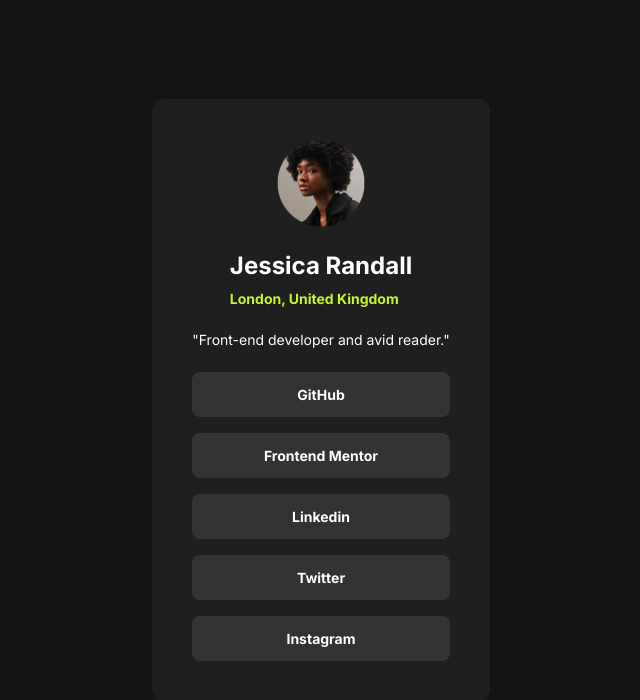
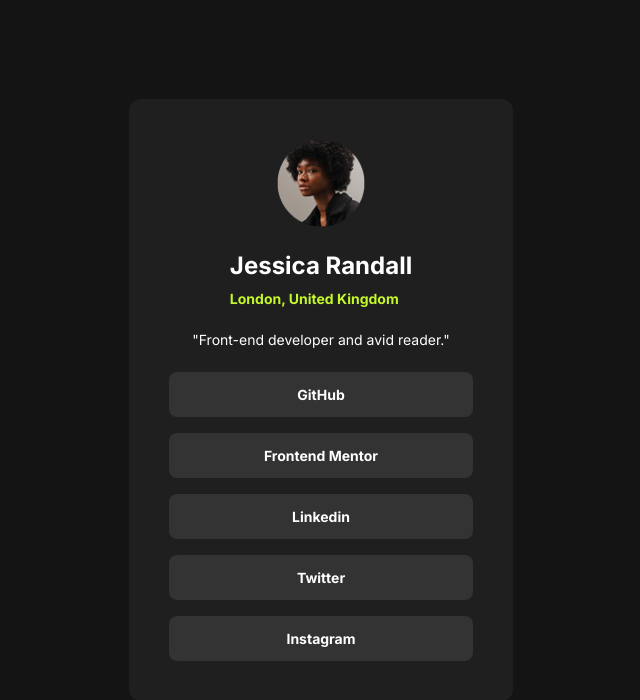
Before and after one commit to KarolinaMas/Social-links-profile, a plain HTML site: page index.html in a window 1280 px wide. Shown: the whole page, without its empty margins (319-959 px from the left). Drawn offline with Linux system fonts and the light colour scheme.

Commit message:
fix link width

```diff
--- a/style.css
+++ b/style.css
@@ -97,4 +97,8 @@
     max-width: 384px;
     padding: 2.5rem;
   }
+
+  ul {
+    width: 304px;
+  }
 }
```
